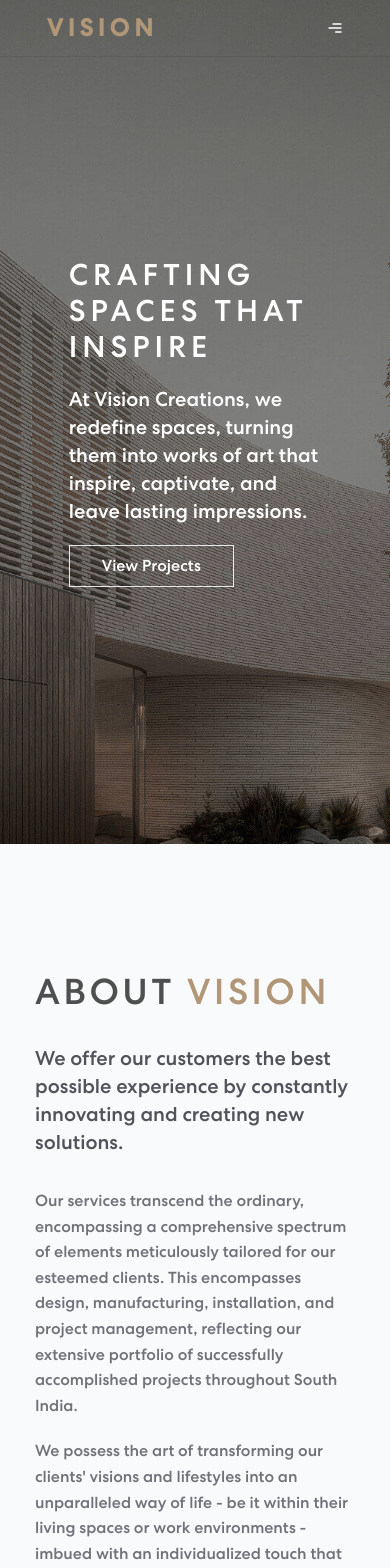
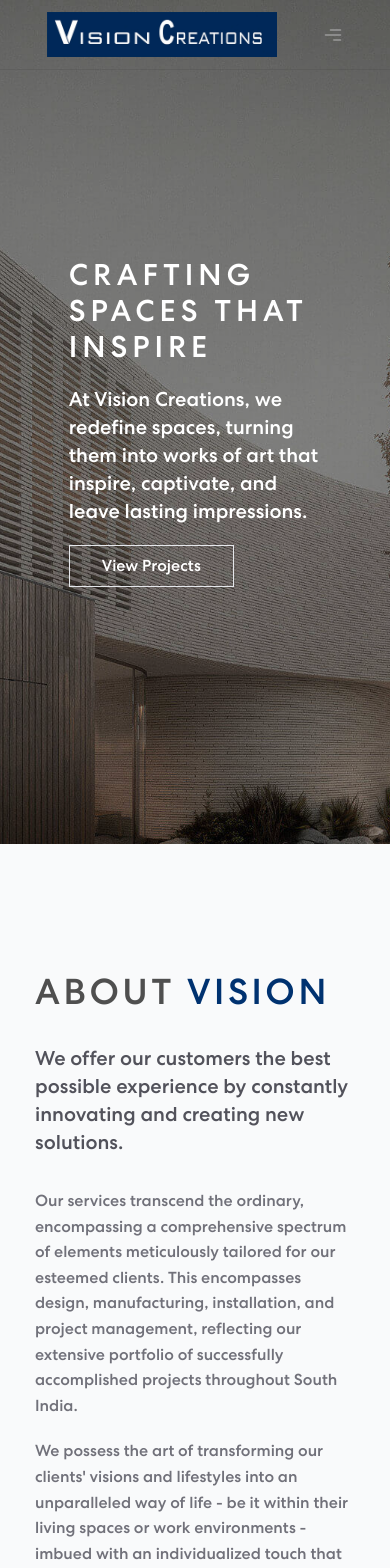
Before and after one commit to alarhoo/vivrdh-vision-frontend, a Next.js app: page / in a window 390 px wide. Shown: the top 1568 px of the page. Built offline with nearby package versions, Linux system fonts and the light colour scheme; no server answers; what tw-elements would draw is missing.

Commit message:
font update

```diff
--- a/src/app/globals.css
+++ b/src/app/globals.css
@@ -3,8 +3,8 @@
 @tailwind utilities;
 
 :root {
-  /* --brand-color: #002757; */
-  --brand-color: #b19777;
+  --brand-color: #003270;
+  /* --brand-color: #b19777; */
 }
 
 @import url('https://fonts.googleapis.com/css2?family=Didact+Gothic&family=Inter:wght@100;200;300;400;500;600;700&family=Oswald:wght@200;300;400;500;600;700&family=Poppins:wght@100;300;400;500;600;700&display=swap');
--- a/src/components/shared/Header.tsx
+++ b/src/components/shared/Header.tsx
@@ -3,6 +3,7 @@
 import Link from 'next/link';
 import { useEffect, useState } from 'react';
 import { CgMenuRight, CgClose } from 'react-icons/cg';
+import Image from 'next/image';
 
 const Header = () => {
   const [color, setColor] = useState('transparent');
@@ -197,9 +198,10 @@
       >
         <div className='w-[inherit] mx-auto flex flex-wrap items-center justify-between p-3'>
           <Link href='/'>
-            <h1 className={`text-2xl lg:text-4xl ${textColor} logo-text logo-color font-bold tracking-[5px]`}>
+            {/* <h1 className={`text-2xl lg:text-4xl ${textColor} logo-text logo-color font-bold tracking-[5px]`}>
               VISION
-            </h1>
+            </h1> */}
+            <Image src='/images/logo.jpg' width={230} height={45} alt='Vision Logo' priority={true} />
           </Link>
           <button
             type='button'
@@ -211,7 +213,7 @@
             data-te-ripple-color='light'
             className='lg:hidden'
           >
-            <CgMenuRight />
+            <CgMenuRight size={20} color='#9b9b9b' />
           </button>
 
           <div
```
